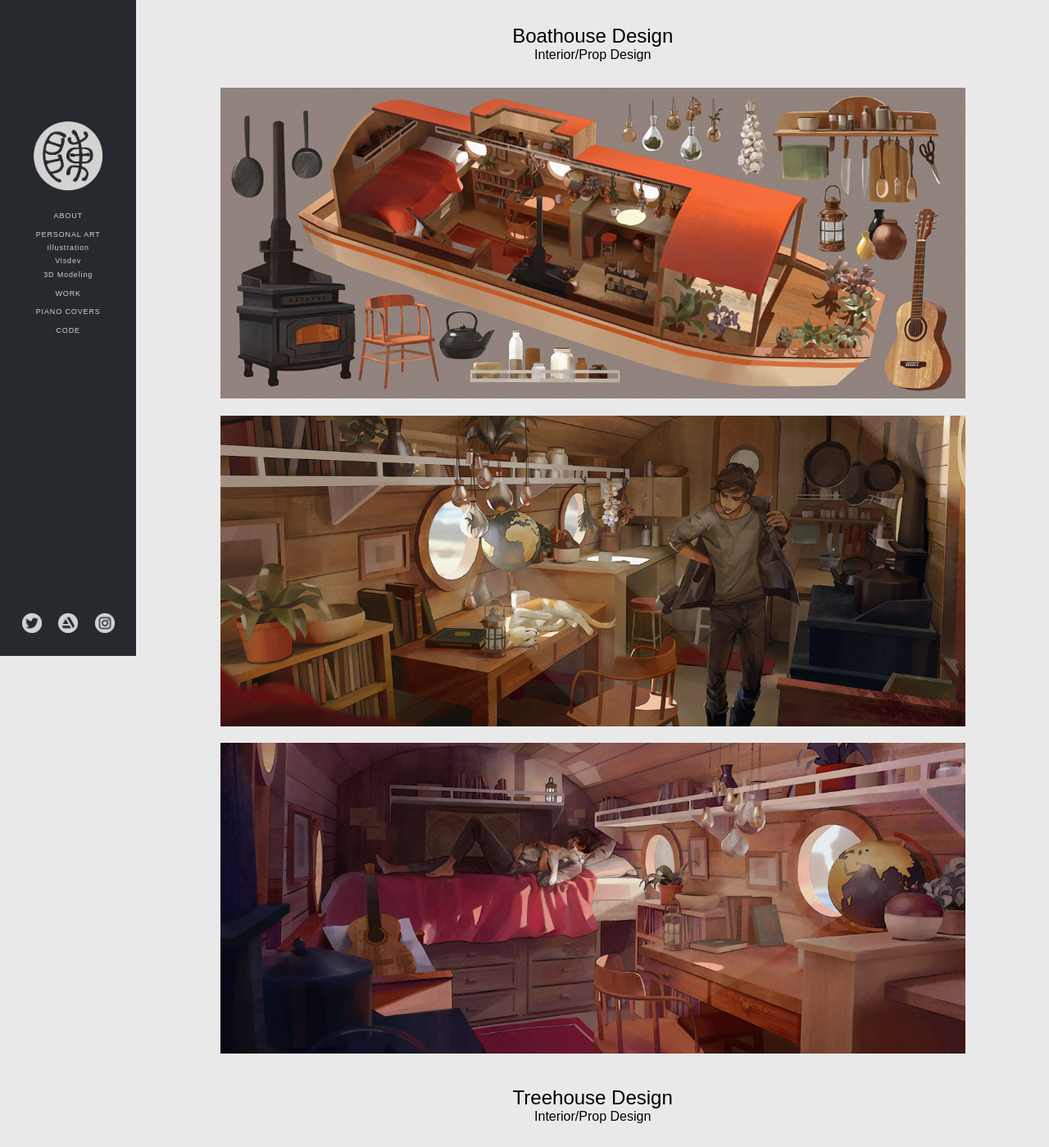
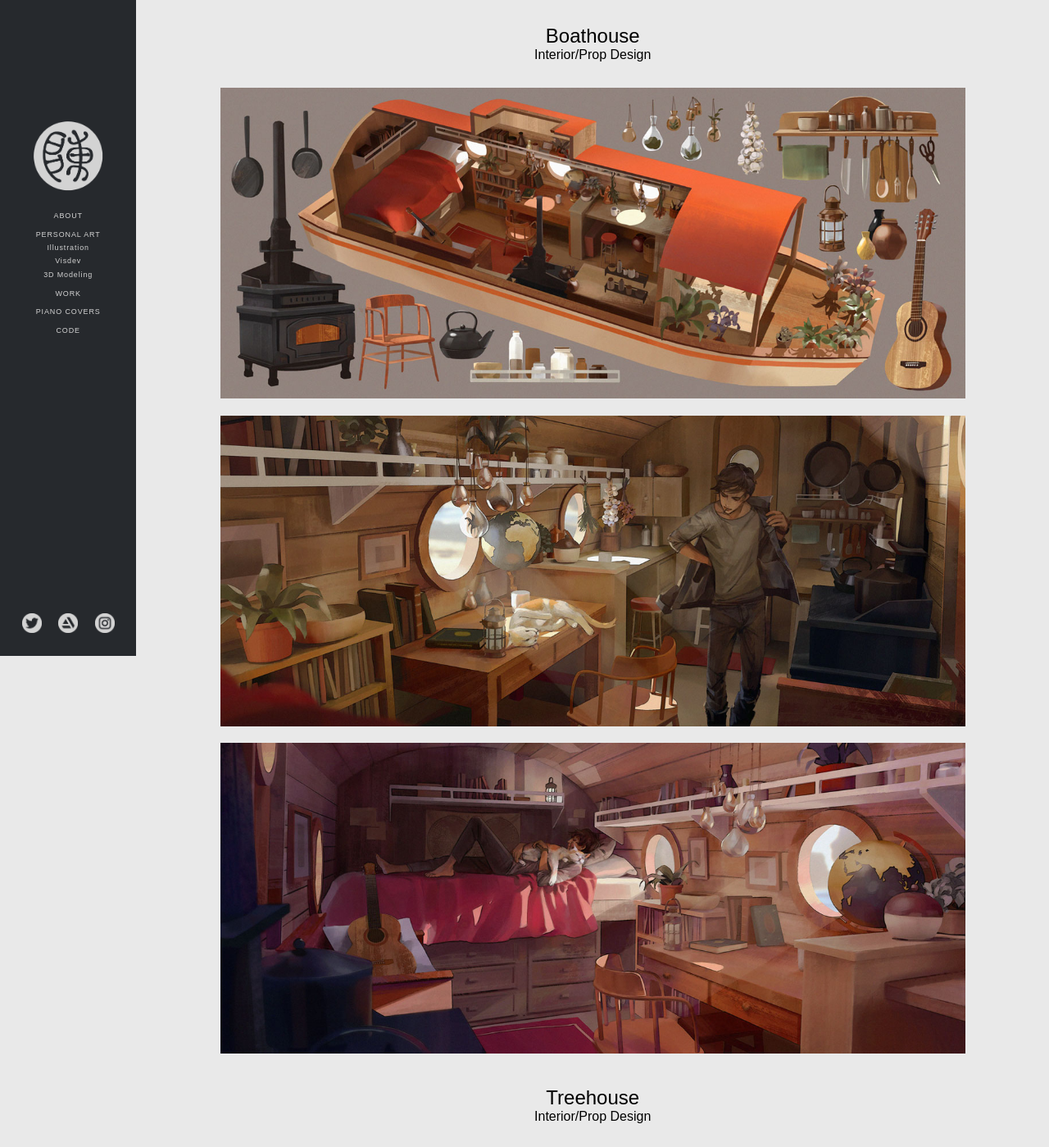
Before and after one commit to aliyachen/aliyachen.github.io, a plain HTML site: page visdev.html in a window 1280 px wide. Shown: the top 1399 px of the page at 82% size. Drawn offline with nearby package versions, Linux system fonts and the light colour scheme; a web font is replaced by a local one.

Commit message:
Update visdev.html

```diff
--- a/visdev.html
+++ b/visdev.html
@@ -38,7 +38,7 @@
 <body>
     <div id="gallery">
         <div class="heading">
-            <h2 class="title">Boathouse Design</h2>
+            <h2 class="title">Boathouse</h2>
             <h4>Interior/Prop Design</h4>
         </div>
 	   <div id="img1" class="fade_img w3-container viscontainer visdev">
@@ -52,7 +52,7 @@
         </div>
 
 	   <div class="heading">
-            <h2 class="title">Treehouse Design</h2>
+            <h2 class="title">Treehouse</h2>
             <h4>Interior/Prop Design</h4>
         </div>
         <div id="img4" class="fade_img w3-container viscontainer visdev ">
```
